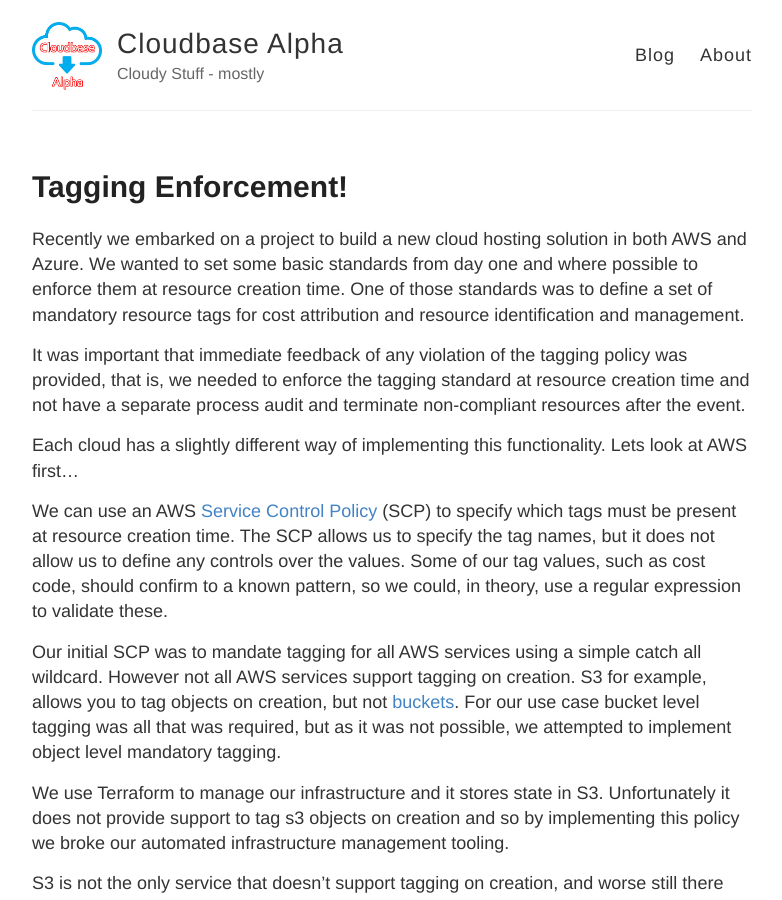
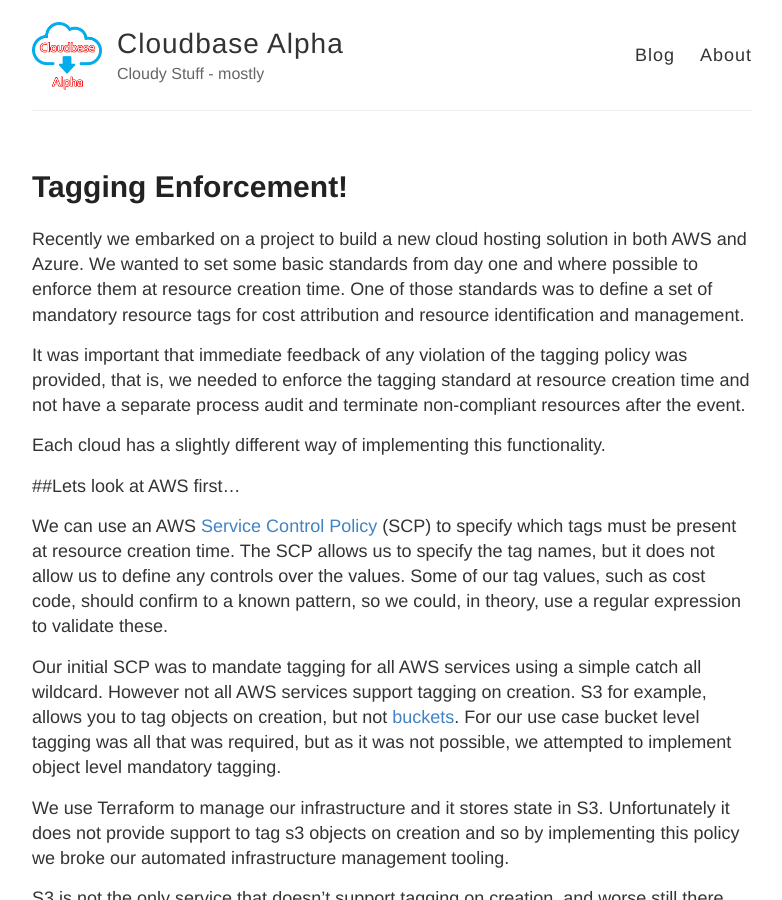
Before and after one commit to chrisl13/chrisl13.github.io, a Jekyll site: the page built from _posts/2020-02-15-Tagging-Enforcement.md, in a window 1280 px wide and 900 px high. Shown: the whole window, without its empty margins (248-1030 px from the left). Built offline with Jekyll 4.4.1, drawn with Linux system fonts in a browser that asks for light colours.

Commit message:
fixed typos

```diff
--- a/_posts/2020-02-15-Tagging-Enforcement.md
+++ b/_posts/2020-02-15-Tagging-Enforcement.md
@@ -6,7 +6,9 @@ Recently we embarked on a project to build a new cloud hosting solution in both
 
 It was important that immediate feedback of any violation of the tagging policy was provided, that is, we needed to enforce the tagging standard at resource creation time and not have a separate process audit and terminate non-compliant resources after the event.
 
-Each cloud has a slightly different way of implementing this functionality. Lets look at AWS first...
+Each cloud has a slightly different way of implementing this functionality.
+
+##Lets look at AWS first...
 
 We can use an AWS [Service Control Policy](https://docs.aws.amazon.com/organizations/latest/userguide/orgs_manage_policies_scp.html) (SCP) to specify which tags must be present at resource creation time. The SCP allows us to specify the tag names, but it does not allow us to define any controls over the values. Some of our tag values, such as cost code, should confirm to a known pattern, so we could, in theory, use a regular expression to validate these.
 
```
